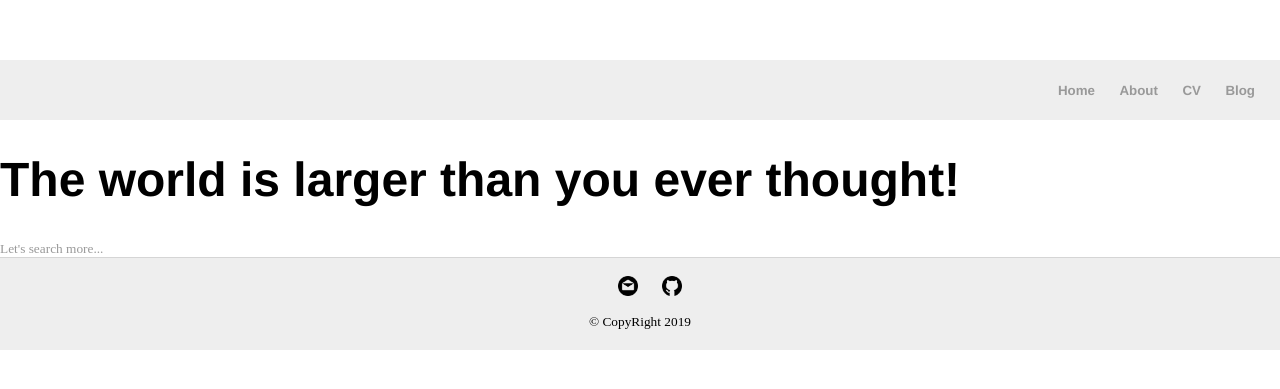
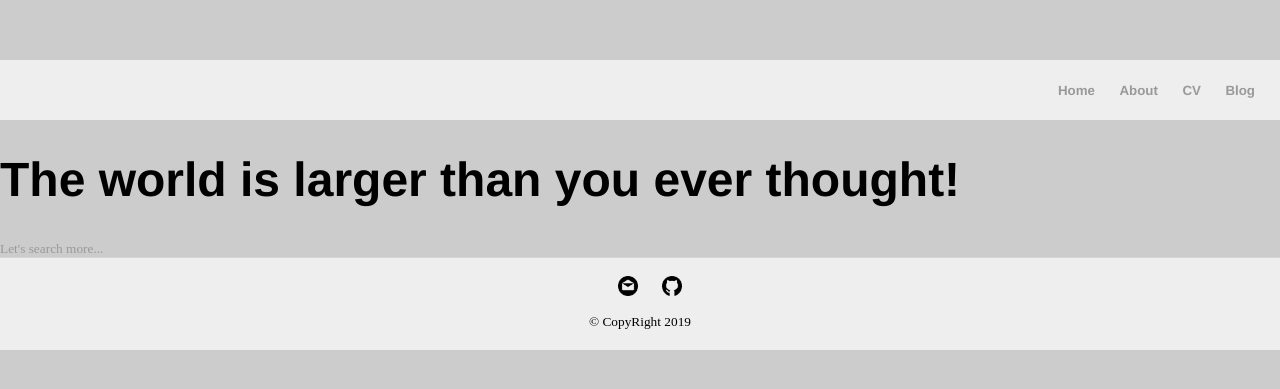
Before and after one commit to SaultBase/SaultBase.github.io, a Jekyll site: the page built from index.html, in a window 1280 px wide. Shown: the top 389 px of the page. Built offline with Jekyll 4.4.1, drawn with Linux system fonts in a browser that asks for light colours.

Commit message:
Update main.css

```diff
--- a/css/main.css
+++ b/css/main.css
@@ -65,45 +65,29 @@ ul.posts li {
 
 
 @media (min-width:768px) {
-
 	.container {
-
-		width: 750px
-
+		width: 750px;
+		background: #ccc;
 	}
 
 }
 
-
-
 @media (min-width:992px) {
-
 	.container {
-
 		width: 970px
-
-	}
-
-}
-
-
-
-@media (min-width:1200px) {
-
-	.container {
-
-		width: 1170px
-
 	}
 
 }
 
 @media (min-width:1200px) {
-
 	.container {
-
-		width: auto
-
+		width: 1170px
 	}
 
 }
+
+@media (min-width:1200px) {
+	.container {
+		width: auto
+	}
+}
```
